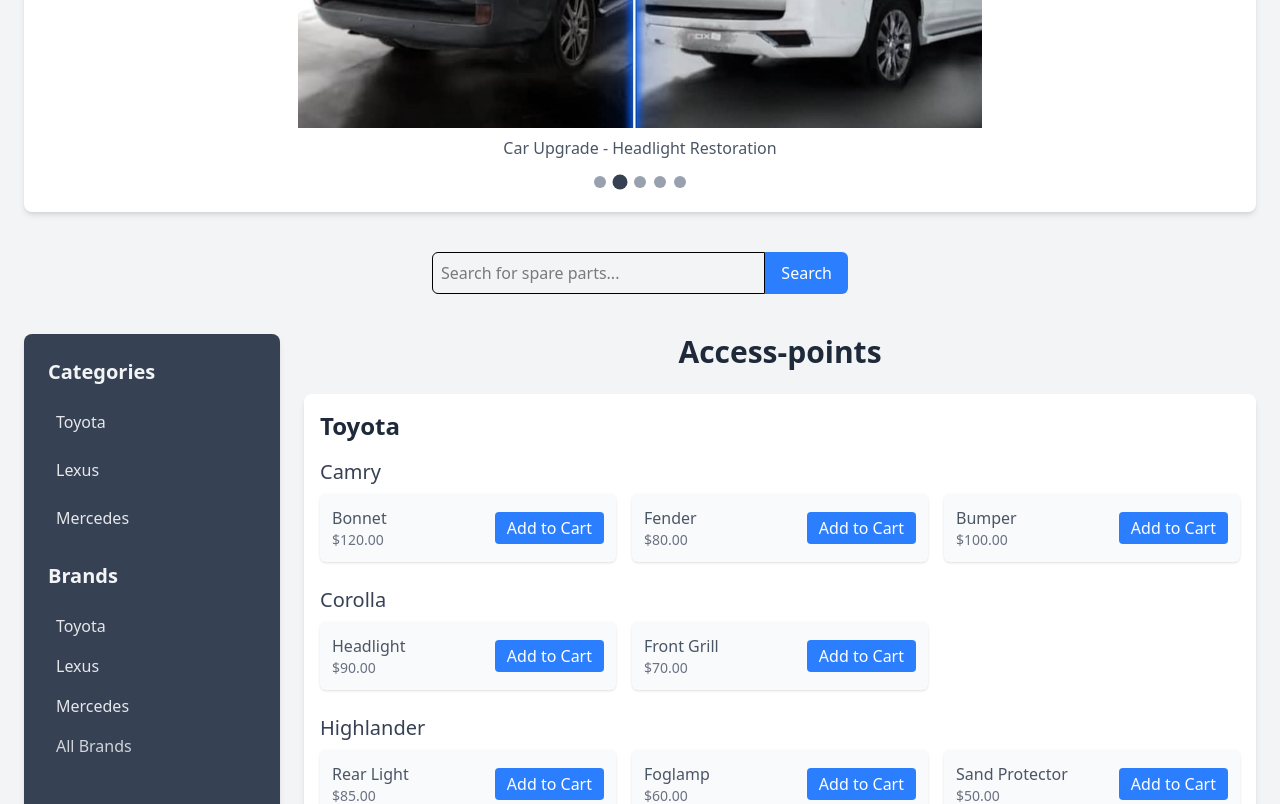
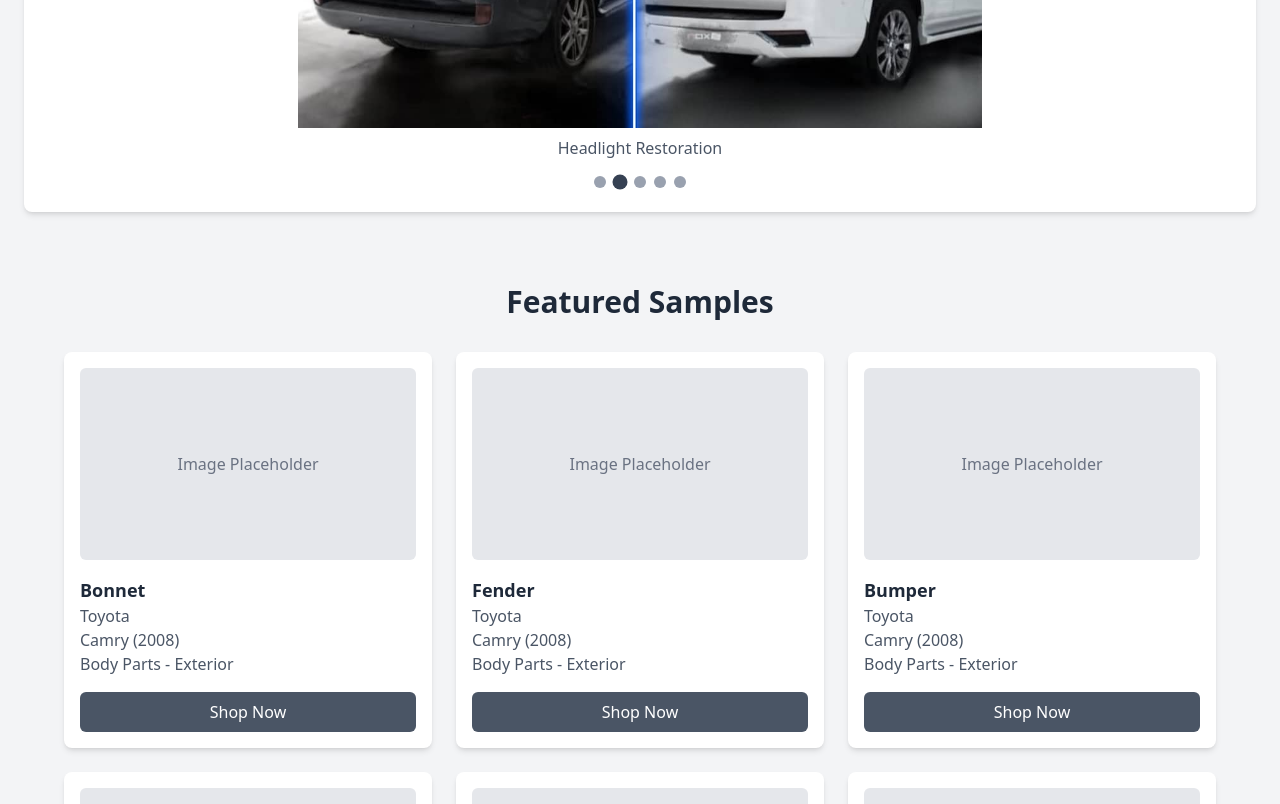
Before and after one commit to Ebukagideon/access-point, a React (Vite) app: page / in a window 1280 px wide. Shown: the part 940-1744 px from the top of the page. Built offline with nearby package versions, Linux system fonts and the light colour scheme.

Commit message:
updated store and homepage

```diff
--- a/src/App.jsx
+++ b/src/App.jsx
@@ -54,8 +54,8 @@ function App() {
             <Navbar />
             <Routes>
               <Route path="/" element={<Home />} />
-              <Route path="/products" element={<Store />} />
-              <Route path="/products/:id" element={<Product />} />
+              <Route path="/store" element={<Store />} />
+
               <Route path="/cart" element={<Cart />} />
             </Routes>
             <Footer />
--- a/src/components/Navbar.jsx
+++ b/src/components/Navbar.jsx
@@ -18,7 +18,7 @@ const Navbar = () => {
             Home
           </NavLink>
           <NavLink
-            to="/products"
+            to="/store"
             className={({ isActive }) =>
               isActive
                 ? 'text-gray-300 font-semibold'
--- a/src/components/ProductCard.jsx
+++ b/src/components/ProductCard.jsx
@@ -1,21 +1,20 @@
+// src/components/ProductCard.jsx
 import React, { useContext } from 'react';
 import { Link } from 'react-router-dom';
 import { CartContext } from '../context/CartContext';
 
 const ProductCard = ({ product }) => {
-  const { addToCart } = useContext(CartContext);
+  const { addToCart, cartItems } = useContext(CartContext);
+
+  // Check if the product is already in the cart
+  const isInCart = cartItems.some((item) => item.id === product.id);
 
   return (
     <div className="bg-gray-50 p-4 rounded-lg shadow-md hover:shadow-xl transition duration-300">
-      <img
-        src={product.image}
-        alt={product.name}
-        className="w-full h-40 object-cover rounded-md mb-4"
-      />
       <h3 className="text-lg font-semibold text-gray-800">{product.name}</h3>
       <p className="text-gray-600">{product.brand}</p>
+      <p className="text-gray-600">{product.model} ({product.year})</p>
       <p className="text-gray-600">{product.category} - {product.subcategory}</p>
-      <p className="text-gray-900 font-bold mt-2">${product.price.toFixed(2)}</p>
       <div className="mt-4 flex space-x-2">
         <Link
           to={`/products/${product.id}`}
@@ -25,9 +24,13 @@ const ProductCard = ({ product }) => {
         </Link>
         <button
           onClick={() => addToCart(product)}
-          className="flex-1 bg-gray-600 text-white px-4 py-2 rounded-md hover:bg-gray-700 transition"
+          className={`flex-1 px-4 py-2 rounded-md transition text-white ${
+            isInCart
+              ? 'bg-green-500 hover:bg-green-600'
+              : 'bg-gray-600 hover:bg-gray-800 hover:scale-105'
+          }`}
         >
-          Add to Cart
+          {isInCart ? 'Added to Cart' : 'Add to Cart'}
         </button>
       </div>
     </div>
--- a/src/context/ProductContext.jsx
+++ b/src/context/ProductContext.jsx
@@ -4,27 +4,58 @@ import React, { createContext, useState } from 'react';
 export const ProductContext = createContext();
 
 export const ProductProvider = ({ children }) => {
-  const [products, setProducts] = useState([
-    // Toyota products
-    { id: 1, name: 'Bonnet', category: 'Body Parts', subcategory: 'Exterior', brand: 'Toyota', model: 'Camry', price: 120.00, image: 'https://via.placeholder.com/150' },
-    { id: 2, name: 'Fender', category: 'Body Parts', subcategory: 'Exterior', brand: 'Toyota', model: 'Camry', price: 80.00, image: 'https://via.placeholder.com/150' },
-    { id: 3, name: 'Bumper', category: 'Body Parts', subcategory: 'Exterior', brand: 'Toyota', model: 'Camry', price: 100.00, image: 'https://via.placeholder.com/150' },
-    { id: 4, name: 'Headlight', category: 'Lighting', subcategory: 'Front', brand: 'Toyota', model: 'Corolla', price: 90.00, image: 'https://via.placeholder.com/150' },
-    { id: 5, name: 'Front Grill', category: 'Body Parts', subcategory: 'Exterior', brand: 'Toyota', model: 'Corolla', price: 70.00, image: 'https://via.placeholder.com/150' },
-    { id: 6, name: 'Rear Light', category: 'Lighting', subcategory: 'Rear', brand: 'Toyota', model: 'Highlander', price: 85.00, image: 'https://via.placeholder.com/150' },
-    { id: 7, name: 'Foglamp', category: 'Lighting', subcategory: 'Front', brand: 'Toyota', model: 'Highlander', price: 60.00, image: 'https://via.placeholder.com/150' },
-    { id: 8, name: 'Sand Protector', category: 'Protection', subcategory: 'Exterior', brand: 'Toyota', model: 'Highlander', price: 50.00, image: 'https://via.placeholder.com/150' },
-    // Lexus products
-    { id: 9, name: 'Bonnet', category: 'Body Parts', subcategory: 'Exterior', brand: 'Lexus', model: 'IS 350', price: 150.00, image: 'https://via.placeholder.com/150' },
-    { id: 10, name: 'Fender', category: 'Body Parts', subcategory: 'Exterior', brand: 'Lexus', model: 'IS 350', price: 110.00, image: 'https://via.placeholder.com/150' },
-    { id: 11, name: 'Headlight', category: 'Lighting', subcategory: 'Front', brand: 'Lexus', model: 'IS 350', price: 130.00, image: 'https://via.placeholder.com/150' },
-    // Mercedes products
-    { id: 12, name: 'Bumper', category: 'Body Parts', subcategory: 'Exterior', brand: 'Mercedes', model: 'C-Class', price: 140.00, image: 'https://via.placeholder.com/150' },
-    { id: 13, name: 'Front Grill', category: 'Body Parts', subcategory: 'Exterior', brand: 'Mercedes', model: 'C-Class', price: 120.00, image: 'https://via.placeholder.com/150' },
-    { id: 14, name: 'Foglamp', category: 'Lighting', subcategory: 'Front', brand: 'Mercedes', model: 'C-Class', price: 90.00, image: 'https://via.placeholder.com/150' },
-  ]);
+  const productTypes = [
+    { name: 'Bonnet', category: 'Body Parts', subcategory: 'Exterior', price: 120.00 },
+    { name: 'Fender', category: 'Body Parts', subcategory: 'Exterior', price: 80.00 },
+    { name: 'Bumper', category: 'Body Parts', subcategory: 'Exterior', price: 100.00 },
+    { name: 'Headlight', category: 'Lighting', subcategory: 'Front', price: 90.00 },
+    { name: 'Front Grill', category: 'Body Parts', subcategory: 'Exterior', price: 70.00 },
+    { name: 'Rear Light', category: 'Lighting', subcategory: 'Rear', price: 85.00 },
+    { name: 'Foglamp', category: 'Lighting', subcategory: 'Front', price: 60.00 },
+    { name: 'Sand Protector', category: 'Protection', subcategory: 'Exterior', price: 50.00 },
+  ];
 
-  const [originalProducts] = useState(products); // Store original products to reset after search
+  const brandsAndModels = [
+    { brand: 'Toyota', models: [
+        { name: 'Camry', years: [2008, 2010, 2012, 2014, 2016, 2018] },
+        { name: 'Corolla', years: [2010, 2012, 2014, 2016, 2018, 2020] },
+        { name: 'Highlander', years: [2010, 2012, 2014, 2016, 2018, 2020] },
+      ]
+    },
+    { brand: 'Lexus', models: [
+        { name: 'IS 350', years: [2014, 2016, 2018, 2020] },
+      ]
+    },
+    { brand: 'Mercedes', models: [
+        { name: 'C-Class', years: [2012, 2014, 2016, 2018, 2020] },
+      ]
+    },
+  ];
+
+  // Generate products: each product type available for every brand, model, and year
+  let id = 1;
+  const products = [];
+  brandsAndModels.forEach(({ brand, models }) => {
+    models.forEach(({ name: model, years }) => {
+      years.forEach((year) => {
+        productTypes.forEach((productType) => {
+          products.push({
+            id: id++,
+            name: productType.name,
+            category: productType.category,
+            subcategory: productType.subcategory,
+            brand,
+            model,
+            year,
+            price: productType.price,
+          });
+        });
+      });
+    });
+  });
+
+  const [stateProducts, setProducts] = useState(products);
+  const [originalProducts] = useState(products);
 
   const searchProducts = (query) => {
     if (!query) {
@@ -42,7 +73,7 @@ export const ProductProvider = ({ children }) => {
   };
 
   return (
-    <ProductContext.Provider value={{ products, searchProducts }}>
+    <ProductContext.Provider value={{ products: stateProducts, searchProducts }}>
       {children}
     </ProductContext.Provider>
   );
--- a/src/pages/Home.jsx
+++ b/src/pages/Home.jsx
@@ -1,8 +1,7 @@
+// src/pages/Home.jsx
 import React, { useContext, useState, useEffect } from 'react';
-import Search from '../components/Search';
-import Sidebar from '../components/Sidebar';
+import { Link } from 'react-router-dom';
 import { ProductContext } from '../context/ProductContext';
-import { CartContext } from '../context/CartContext';
 import bannerImage from '../assets/banner.jpeg';
 // Import your before-and-after images from the assets folder
 import BnF1 from '../assets/BnF1.jpeg';
@@ -12,22 +11,18 @@ import BnF4 from '../assets/BnF4.jpeg';
 import BnF5 from '../assets/BnF5.jpeg';
 
 const Home = () => {
-  const { products, searchProducts } = useContext(ProductContext);
-  const { addToCart } = useContext(CartContext);
-  const [category, setCategory] = useState(null);
-  const [subcategory, setSubcategory] = useState(null);
-  const [brand, setBrand] = useState(null);
+  const { products } = useContext(ProductContext);
 
   // State for carousel
   const [currentSlide, setCurrentSlide] = useState(0);
 
   // Slides array using imported images
   const slides = [
-    { image: BnF1, caption: 'Car Upgrade - Exterior Enhancement' },
-    { image: BnF2, caption: 'Car Upgrade - Headlight Restoration' },
-    { image: BnF3, caption: 'Car Upgrade - Bumper Replacement' },
-    { image: BnF4, caption: 'Car Upgrade - Interior Detailing' },
-    { image: BnF5, caption: 'Car Upgrade - Interior Detailing' },
+    { image: BnF1, caption: 'Exterior Enhancement' },
+    { image: BnF2, caption: 'Headlight Restoration' },
+    { image: BnF3, caption: 'Bumper Replacement' },
+    { image: BnF4, caption: 'Interior Detailing' },
+    { image: BnF5, caption: 'Interior Detailing' },
   ];
 
   // Auto-advance slides every 5 seconds
@@ -42,37 +37,16 @@ const Home = () => {
     setCurrentSlide(index);
   };
 
-  // Group products by brand and model
-  const groupedByBrand = products.reduce((acc, product) => {
-    const { brand, model } = product;
-    if (!acc[brand]) {
-      acc[brand] = {};
-    }
-    if (!acc[brand][model]) {
-      acc[brand][model] = [];
-    }
-    acc[brand][model].push(product);
-    return acc;
-  }, {});
-
-  // Convert grouped data to an array for rendering, applying filters
-  const filteredBrands = Object.keys(groupedByBrand)
-    .filter((brandName) => !category || brandName === category)
-    .map((brandName) => ({
-      brand: brandName,
-      models: Object.keys(groupedByBrand[brandName])
-        .filter((modelName) => !subcategory || modelName === subcategory)
-        .map((modelName) => ({
-          name: modelName,
-          spareParts: groupedByBrand[brandName][modelName],
-        })),
-    }))
-    .filter((brandData) => brandData.models.length > 0);
+  // Select one sample per unique product type
+  const uniqueProductTypes = [...new Set(products.map((product) => product.name))];
+  const sampleProducts = uniqueProductTypes.map((type) =>
+    products.find((product) => product.name === type)
+  ).filter((product) => product !== undefined); // Filter out undefined if products are not loaded
 
   return (
     <div className="p-6 bg-gray-100 min-h-screen">
-      {/* Banner Section */}
-      <div className="mb-6 relative">
+      {/* Hero Section */}
+      <div className="mb-6 ">
         <img
           src={bannerImage}
           alt="Banner"
@@ -80,7 +54,7 @@ const Home = () => {
         />
       </div>
 
-      {/* Business Details Section */}
+      {/* Business Details and Slideshow Section */}
       <div className="bg-white p-6 rounded-lg shadow-md mb-6 text-center">
         <h2 className="text-2xl font-semibold text-gray-800 mb-4">About Access-points</h2>
         <p className="text-gray-600 mb-4">
@@ -99,13 +73,12 @@ const Home = () => {
               />
             </div>
             <p className="text-gray-600 mt-2 text-sm sm:text-base">{slides[currentSlide].caption}</p>
-            {/* Slide Indicators */}
-            <div className="flex justify-center mt-4 space-x-1 sm:space-x-2">
+            <div className="flex justify-center mt-4 space-x-2">
               {slides.map((_, index) => (
                 <button
                   key={index}
                   onClick={() => goToSlide(index)}
-                  className={`w-2 h-2 sm:w-3 sm:h-3 rounded-full transition-all duration-300 ${
+                  className={`w-3 h-3 rounded-full transition-all duration-300 ${
                     index === currentSlide ? 'bg-gray-700 scale-125' : 'bg-gray-400'
                   }`}
                   aria-label={`Go to slide ${index + 1}`}
@@ -116,56 +89,48 @@ const Home = () => {
         </div>
       </div>
 
-      <Search onSearch={searchProducts} />
-      <div className="flex flex-col md:flex-row mt-6 gap-6">
-        <Sidebar
-          selectedCategory={category}
-          setSelectedCategory={setCategory}
-          setSelectedSubcategory={setSubcategory}
-          selectedBrand={brand}
-          setSelectedBrand={setBrand}
-        />
-        <div className="flex-1">
-          <h2 className="text-3xl font-bold text-gray-800 text-center mb-6">Access-points</h2>
-          {filteredBrands.length === 0 ? (
-            <p className="text-center text-gray-600">No products found</p>
+      {/* Featured Samples Section */}
+      <section className="py-12 px-6">
+        <h2 className="text-3xl font-bold text-gray-800 text-center mb-8">Featured Samples</h2>
+        {sampleProducts.length === 0 ? (
+          <p className="text-center text-gray-600">No products available</p>
         ) : (
-            <div className="space-y-8">
-              {filteredBrands.map((brandData) => (
-                <div key={brandData.brand} className="bg-white p-4 rounded-lg shadow-md">
-                  <h3 className="text-2xl font-semibold text-gray-800 mb-4">{brandData.brand}</h3>
-                  <div className="space-y-6">
-                    {brandData.models.map((model) => (
-                      <div key={model.name}>
-                        <h4 className="text-xl font-medium text-gray-700 mb-2">{model.name}</h4>
-                        <ul className="grid grid-cols-1 sm:grid-cols-2 lg:grid-cols-3 gap-4">
-                          {model.spareParts.map((part) => (
-                            <li
-                              key={part.id}
-                              className="p-3 bg-gray-50 rounded-md shadow-sm flex justify-between items-center"
+          <div className="max-w-6xl mx-auto grid grid-cols-1 sm:grid-cols-2 lg:grid-cols-3 gap-6">
+            {sampleProducts.map((product) => (
+              <div
+                key={product.id}
+                className="bg-white p-4 rounded-lg shadow-md hover:shadow-xl transition duration-300"
               >
-                              <div>
-                                <span className="text-gray-600">{part.name}</span>
-                                <span className="block text-sm text-gray-500">${part.price.toFixed(2)}</span>
+                <div className="h-48 bg-gray-200 rounded-md mb-4 flex items-center justify-center">
+                  <span className="text-gray-500">Image Placeholder</span>
                 </div>
-                              <button
-                                onClick={() => addToCart(part)}
-                                className="bg-blue-500 text-white px-3 py-1 rounded hover:bg-blue-600 transition"
+                <h3 className="text-lg font-semibold text-gray-800">{product.name}</h3>
+                <p className="text-gray-600">{product.brand}</p>
+                <p className="text-gray-600">
+                  {product.model} ({product.year})
+                </p>
+                <p className="text-gray-600">
+                  {product.category} - {product.subcategory}
+                </p>
+                <Link
+                  to="/store"
+                  className="mt-4 w-full bg-gray-600 text-white px-4 py-2 rounded-md hover:bg-gray-700 transition block text-center"
                 >
-                                Add to Cart
-                              </button>
-                            </li>
-                          ))}
-                        </ul>
-                      </div>
-                    ))}
-                  </div>
+                  Shop Now
+                </Link>
               </div>
             ))}
           </div>
         )}
+        <div className="text-center mt-8">
+          <Link
+            to="/store"
+            className="inline-block bg-gray-600 text-white px-6 py-3 rounded-md hover:bg-gray-700 transition"
+          >
+            View All Products
+          </Link>
         </div>
-      </div>
+      </section>
     </div>
   );
 };
--- a/src/pages/Store.jsx
+++ b/src/pages/Store.jsx
@@ -1,62 +1,136 @@
-import React, { useContext } from 'react';
+// src/pages/Store.jsx
+import React, { useContext, useState } from 'react';
 import { ProductContext } from '../context/ProductContext';
 import ProductCard from '../components/ProductCard';
-import Search from '../components/Search';
-
 
 const Store = () => {
+  const { products } = useContext(ProductContext);
+  const [selectedProductType, setSelectedProductType] = useState('');
+  const [selectedBrand, setSelectedBrand] = useState('');
+  const [selectedModel, setSelectedModel] = useState('');
 
-  const { products, searchProducts } = useContext(ProductContext);
+  // Get unique product types and brands
+  const uniqueProductTypes = [...new Set(products.map((product) => product.name))];
+  const uniqueBrands = [...new Set(products.map((product) => product.brand))];
 
-  // Group products by brand and model
-  const groupedByBrand = products.reduce((acc, product) => {
-    const { brand, model } = product;
-    if (!acc[brand]) {
-      acc[brand] = {};
-    }
-    if (!acc[brand][model]) {
-      acc[brand][model] = [];
-    }
-    acc[brand][model].push(product);
-    return acc;
-  }, {});
+  // Get unique models for the selected brand
+  const uniqueModels = selectedBrand
+    ? [...new Set(
+        products
+          .filter((product) => product.brand === selectedBrand)
+          .map((product) => product.model)
+      )]
+    : [];
 
-  // Convert grouped data to an array for rendering
-  const brands = Object.keys(groupedByBrand).map((brandName) => ({
-    brand: brandName,
-    models: Object.keys(groupedByBrand[brandName]).map((modelName) => ({
-      name: modelName,
-      spareParts: groupedByBrand[brandName][modelName],
-    })),
-  }));
+  // Get products for the selected criteria
+  const filteredProducts = selectedProductType && selectedBrand && selectedModel
+    ? products.filter(
+        (product) =>
+          product.name === selectedProductType &&
+          product.brand === selectedBrand &&
+          product.model === selectedModel
+      )
+    : [];
+
+  const clearSelections = () => {
+    setSelectedProductType('');
+    setSelectedBrand('');
+    setSelectedModel('');
+  };
 
   return (
     <div className="p-6 bg-gray-100 min-h-screen">
-      <h2 className="text-3xl font-bold text-gray-800 text-center mb-6">Store</h2>
-      <Search onSearch={searchProducts} />
-      {brands.length === 0 ? (
-        <p className="text-center text-gray-600">No products available</p>
-      ) : (
-        <div className="space-y-8">
-          {brands.map((brandData) => (
-            <div key={brandData.brand} className="bg-white p-4 rounded-lg shadow-md">
-              <h3 className="text-2xl font-semibold text-gray-800 mb-4">{brandData.brand}</h3>
-              <div className="space-y-6">
-                {brandData.models.map((model) => (
-                  <div key={model.name}>
-                    <h4 className="text-xl font-medium text-gray-700 mb-2">{model.name}</h4>
-                    <div className="grid grid-cols-1 sm:grid-cols-2 lg:grid-cols-3 gap-4">
-                      {model.spareParts.map((part) => (
-                        <ProductCard key={part.id} product={part} />
-                      ))}
-                    </div>
-                  </div>
+      <header className="mb-6 text-center">
+        <h1 className="text-4xl font-bold text-gray-800">Access-points Store</h1>
+        <p className="text-gray-600 mt-2">
+          Explore our wide range of high-quality spare parts for Toyota, Lexus, Mercedes, and more. Find the perfect parts for your vehicle!
+        </p>
+      </header>
+
+      {/* Selection Section */}
+      <div className="bg-white p-6 rounded-lg shadow-md mb-6">
+        <div className="space-y-4">
+          {/* Product Type Selection */}
+          <div>
+            <label className="block text-gray-700 font-medium mb-2">Select Product Type:</label>
+            <select
+              value={selectedProductType}
+              onChange={(e) => {
+                setSelectedProductType(e.target.value);
+                setSelectedBrand('');
+                setSelectedModel('');
+              }}
+              className="w-full p-2 border rounded-md"
+            >
+              <option value="">-- Select Product Type --</option>
+              {uniqueProductTypes.map((type) => (
+                <option key={type} value={type}>{type}</option>
+              ))}
+            </select>
+          </div>
+
+          {/* Brand Selection */}
+          {selectedProductType && (
+            <div>
+              <label className="block text-gray-700 font-medium mb-2">Select Brand:</label>
+              <select
+                value={selectedBrand}
+                onChange={(e) => {
+                  setSelectedBrand(e.target.value);
+                  setSelectedModel('');
+                }}
+                className="w-full p-2 border rounded-md"
+              >
+                <option value="">-- Select Brand --</option>
+                {uniqueBrands.map((brand) => (
+                  <option key={brand} value={brand}>{brand}</option>
                 ))}
-              </div>
+              </select>
             </div>
-          ))}
+          )}
+
+          {/* Model Selection */}
+          {selectedBrand && (
+            <div>
+              <label className="block text-gray-700 font-medium mb-2">Select Model:</label>
+              <select
+                value={selectedModel}
+                onChange={(e) => setSelectedModel(e.target.value)}
+                className="w-full p-2 border rounded-md"
+              >
+                <option value="">-- Select Model --</option>
+                {uniqueModels.map((model) => (
+                  <option key={model} value={model}>{model}</option>
+                ))}
+              </select>
+            </div>
+          )}
+
+          {/* Clear Selections Button */}
+          {(selectedProductType || selectedBrand || selectedModel) && (
+            <div className="mt-4">
+              <button
+                onClick={clearSelections}
+                className="w-full md:w-auto bg-gray-600 text-white px-4 py-2 rounded-md hover:bg-gray-700 transition"
+              >
+                Clear Selections
+              </button>
+            </div>
+          )}
         </div>
-      )}
+
+        {/* Display Products with Years */}
+        {filteredProducts.length > 0 && (
+          <div className="mt-6">
+            <h3 className="text-xl font-medium text-gray-700 mb-4">Available {selectedProductType}s for {selectedBrand} {selectedModel}</h3>
+            <div className="grid grid-cols-1 sm:grid-cols-2 lg:grid-cols-4 gap-6">
+              {filteredProducts.map((product) => (
+                <ProductCard key={product.id} product={product} />
+              ))}
+            </div>
+          </div>
+        )}
+      </div>
     </div>
   );
 };
```
Also changed, not shown: src/context/CartContext.jsx (+2 -6 lines), src/pages/Cart.jsx (+41 -35 lines). Lines whose indentation alone changed are shown as unchanged.
